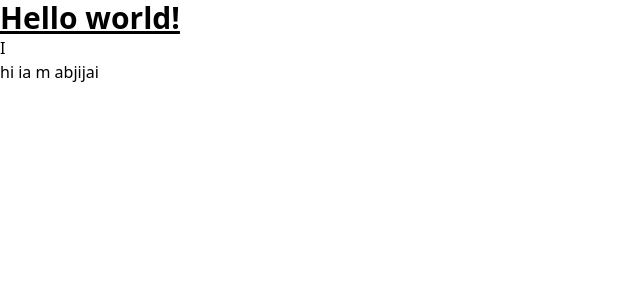
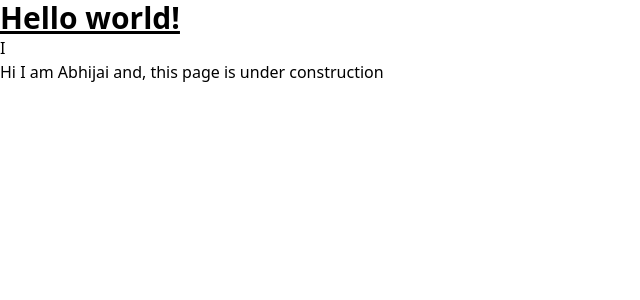
Before and after one commit to abhijai-s/me-website, a Next.js app: page / in a window 1280 px wide. Shown: the top 300 px of the page, without its empty margins (0-640 px from the left). Built offline with nearby package versions, Linux system fonts and the light colour scheme.

Commit message:
Update index.js

```diff
--- a/src/pages/index.js
+++ b/src/pages/index.js
@@ -17,7 +17,7 @@ export default function Home() {
        Hello world!
       </h1>
 <h1> I </h1>
-<h2>hi ia m abjijai</h2>
+<h2>Hi I am Abhijai and, this page is under construction</h2>
     </>
   )
 }
```
